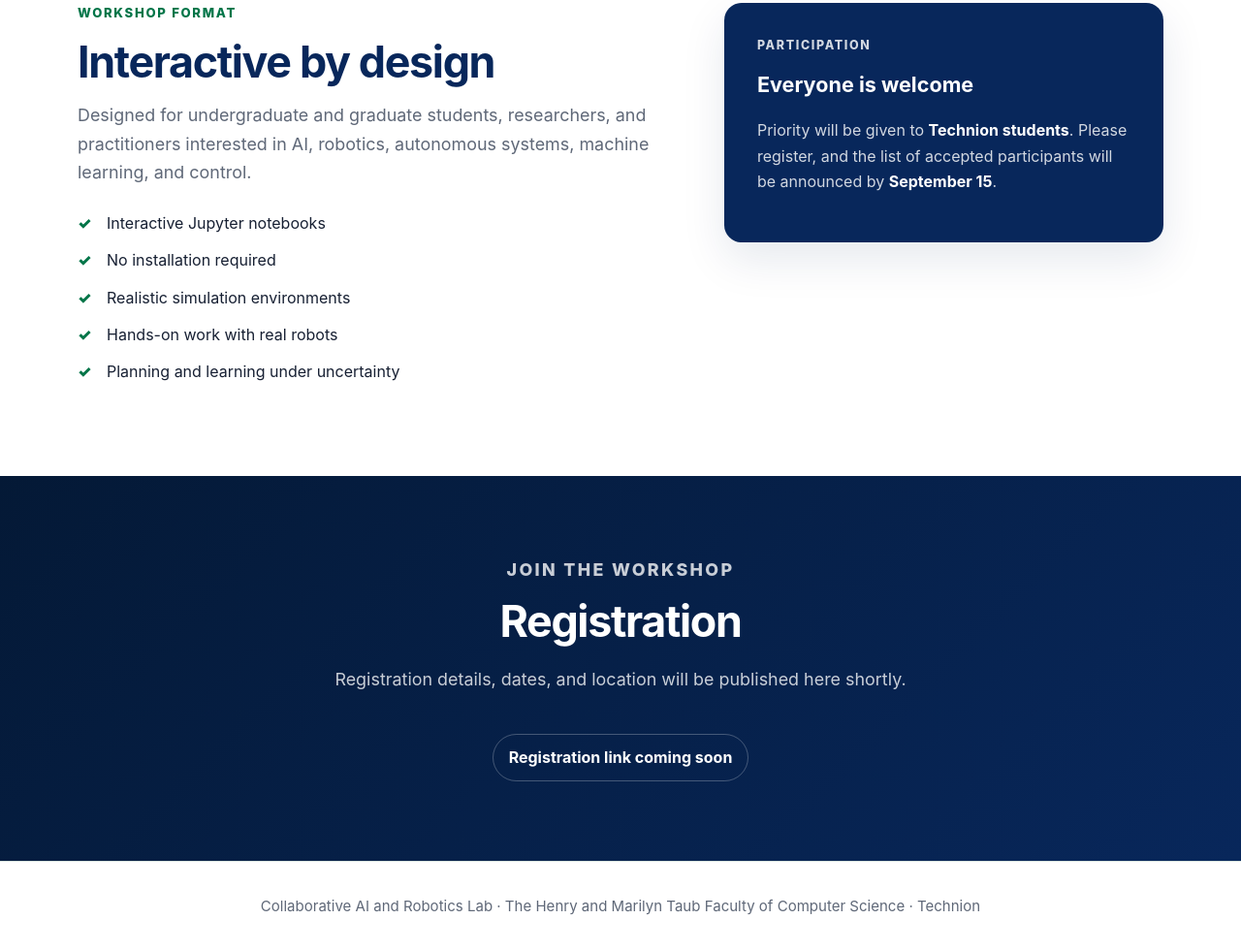
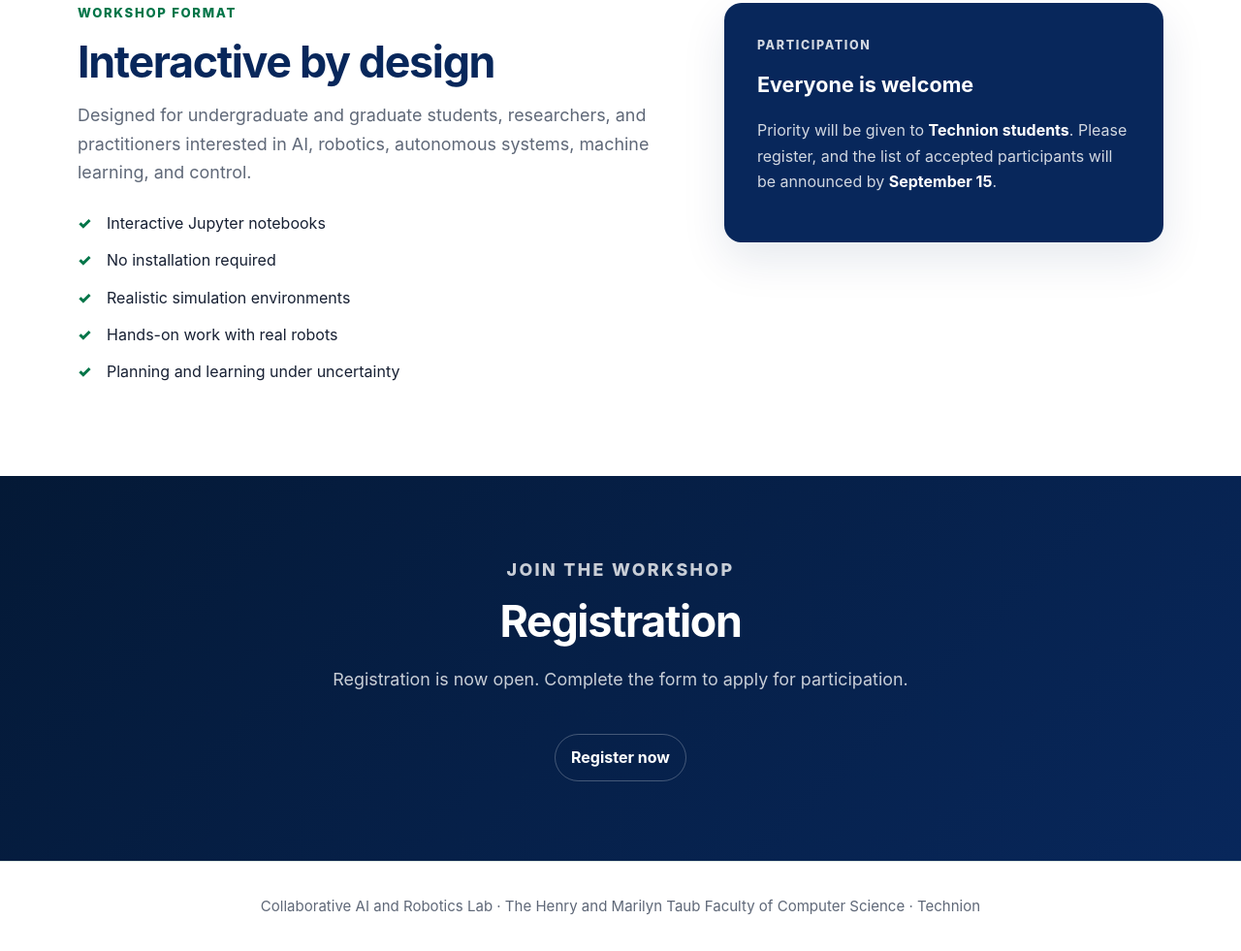
Before and after one commit to CLAIR-LAB-TECHNION/physical-ai-workshop, a plain HTML site: page index.html in a window 1280 px wide. Shown: the part 1891-2872 px from the top of the page at 97% size. Drawn offline with Linux system fonts and the light colour scheme.

Commit message:
Update index.html

```diff
--- a/index.html
+++ b/index.html
@@ -88,10 +88,15 @@
   <div class="container registration-inner">
     <p class="eyebrow eyebrow-light">Join the workshop</p>
     <h2>Registration</h2>
-        <!-- EDIT: replace the sentence below with the workshop dates and location. -->
-        <p>Registration details, dates, and location will be published here shortly.</p>
-        <!-- EDIT: replace # with the Google Form URL and remove aria-disabled. -->
-        <a class="status" href="#" aria-disabled="true">Registration link coming soon</a>
+    <p>Registration is now open. Complete the form to apply for participation.</p>
+    <a
+      class="status"
+      href="https://forms.gle/dM36JP1vgWhkH96X8"
+      target="_blank"
+      rel="noopener noreferrer"
+    >
+      Register now
+    </a>
   </div>
 </section>
   </main>
```
Lines whose indentation alone changed are shown as unchanged.
